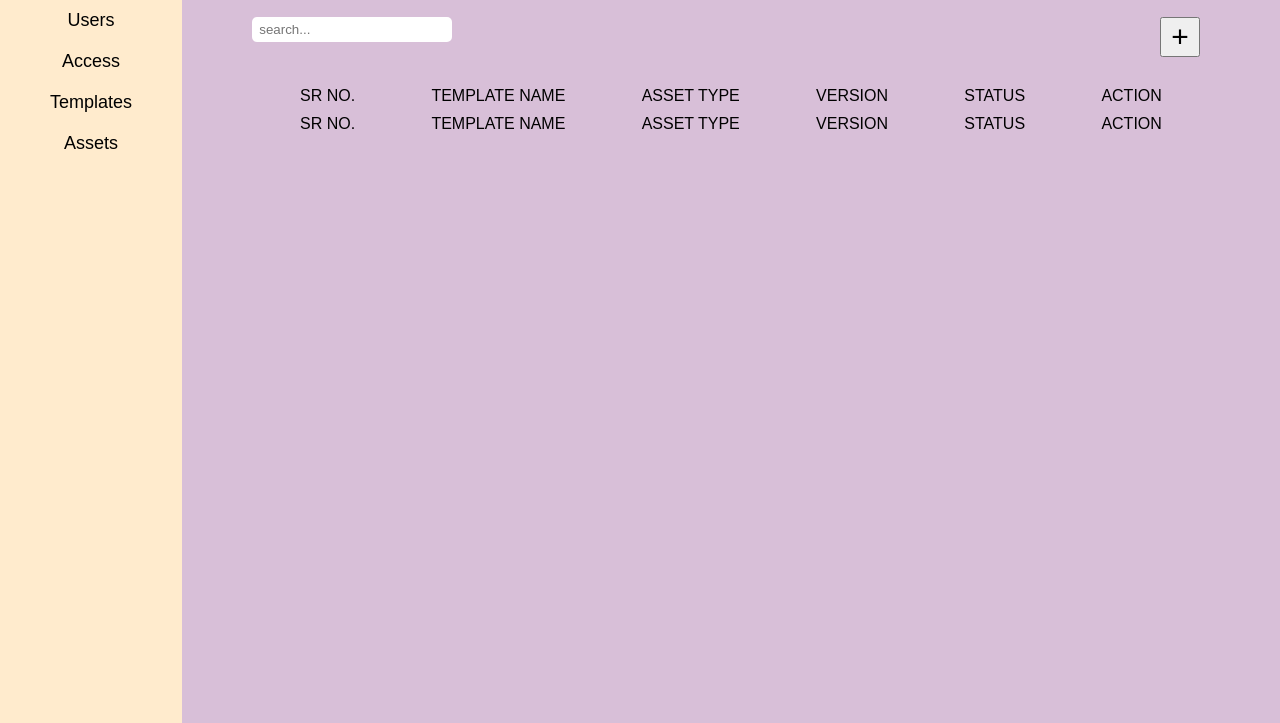
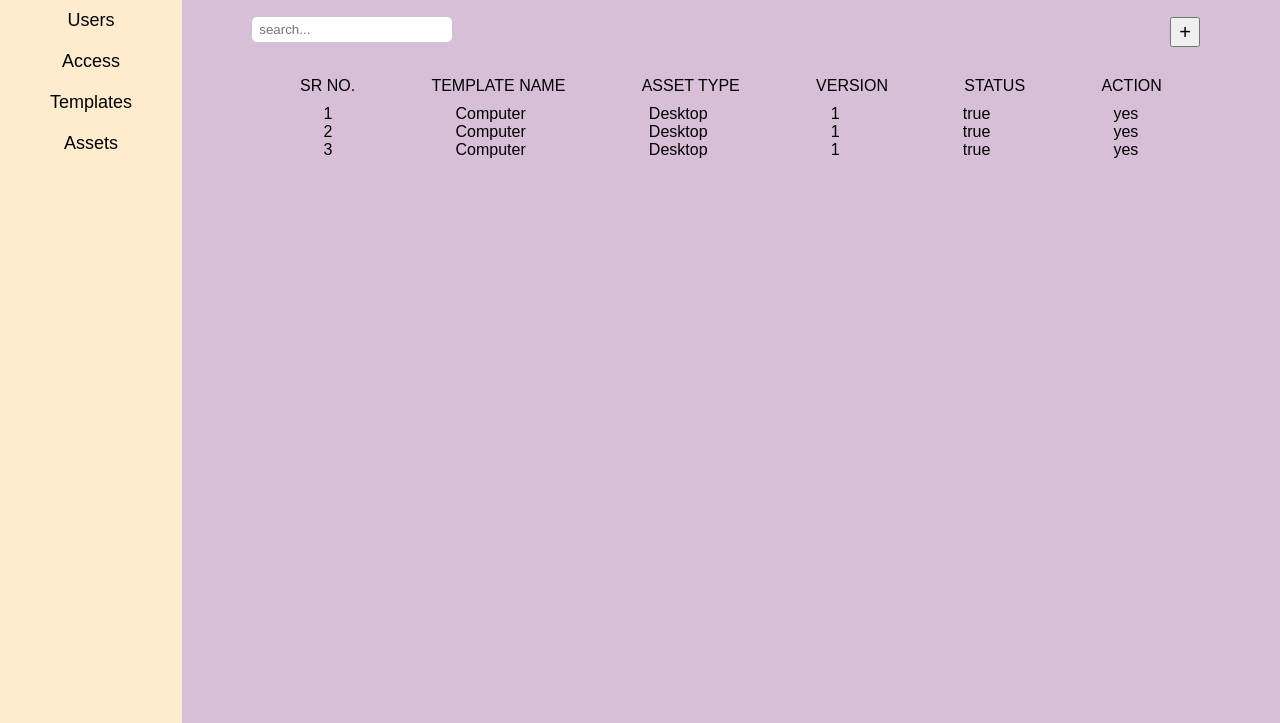
Before and after one commit to GhanchiTufail/Asset-Management-System-app, a plain HTML site: page index.html in a window 1280 px wide. Shown: the part 77-800 px from the top of the page. Drawn offline with Linux system fonts and the light colour scheme.

Commit message:
added javascript code for showing data ihn grid

```diff
--- a/index.html
+++ b/index.html
@@ -44,19 +44,54 @@
                     <div class="grid action">ACTION</div>
                 </div>
 
-                <div class="child-grid">
-                    <div class="grid srno">SR NO.</div>
-                    <div class="grid name">TEMPLATE NAME</div>
-                    <div class="grid asset-type">ASSET TYPE</div>
-                    <div class="grid version">VERSION</div>
-                    <div class="grid status">STATUS</div>
-                    <div class="grid action">ACTION</div>
+                <div class="row">
                 </div>
             </div>
         </div>
 
     </div>
 </body>
-<script src="script.js"></script>
+<script>
+    let data = [
+        {id : 1,templateName : "Computer",assetType : "Desktop",version : 1,status : true,action : "yes"},
+        {id : 2,templateName : "Computer",assetType : "Desktop",version : 1,status : true,action : "yes"},
+        {id : 3,templateName : "Computer",assetType : "Desktop",version : 1,status : true,action : "yes"}
+    ]
+
+    const rowsContainer = document.querySelector(".template-grid .row");
+
+    data.forEach(item => {
+        const childgrid = document.createElement("div");
+        childgrid.classList.add("child-grid");
+
+        const childid = document.createElement("div");
+        childid.classList.add("grid","srno");
+        childid.textContent = item.id;
+
+        const childname = document.createElement("div");
+        childname.classList.add("grid","name");
+        childname.textContent = item.templateName;
+
+        const childasset = document.createElement("div");
+        childasset.classList.add("grid","asset");
+        childasset.textContent = item.assetType;
+
+        const childversion = document.createElement("div");
+        childversion.classList.add("grid","version");
+        childversion.textContent = item.version;
+
+        const childstatus = document.createElement("div");
+        childstatus.classList.add("grid","status");
+        childstatus.textContent = item.status;
+
+        const childaction = document.createElement("div");
+        childaction.classList.add("grid","action");
+        childaction.textContent = item.action;
+
+        childgrid.append(childid,childname,childasset,childversion,childstatus,childaction);
+
+        rowsContainer.append(childgrid);
+    })
+</script>
 
 </html>
--- a/style.css
+++ b/style.css
@@ -92,9 +92,9 @@ body{
 }
 
 .create-template-button{
-    width: 40px;
-    height: 40px;
-    font-size: 30px;
+    width: 30px;
+    height: 30px;
+    font-size: 20px;
 }
 
 #templateSearch{
```
Also changed, not shown: script.js (added, +27 -0 lines).
